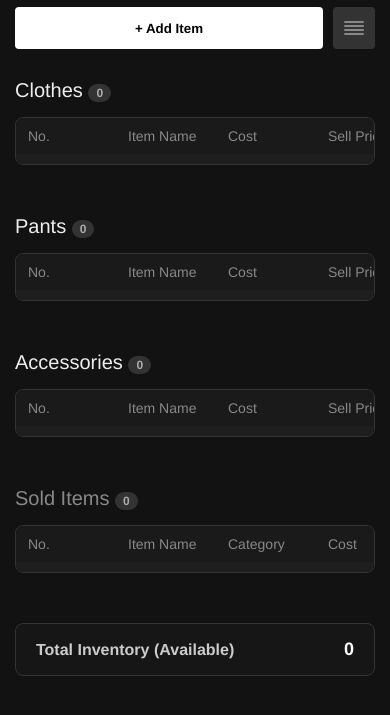
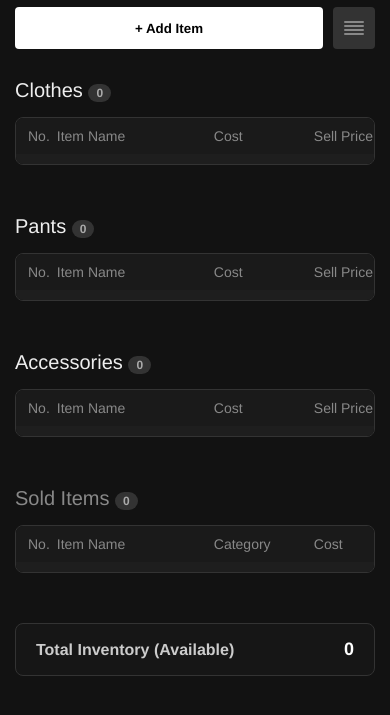
Before and after one commit to amiryzat/Amvthrift, a website: page index.html in a window 390 px wide. Shown: the part 161-876 px from the top of the page. Drawn offline with nearby package versions, Linux system fonts and the light colour scheme; no server answers.

Commit message:
fix space between the item number and item name column

```diff
--- a/style.css
+++ b/style.css
@@ -238,20 +238,29 @@ input[type="date"]::-webkit-calendar-picker-indicator:hover, input[type="time"]:
         min-width: 100px; /* Minimum breathing room for columns */
     }
 
-    td:nth-child(1) { min-width: 50px; } /* No. */
+    /* === FIX: COMPACT NO. & NAME COLUMN ON MOBILE === */
+
+    /* Column 1 (No.): Shrink to minimal width */
+    th:nth-child(1), td:nth-child(1) {
+        min-width: 35px;
+        width: 35px;
+        padding-right: 2px; /* Pull the next column closer */
+        text-align: center;
+    }
+
+    /* Column 2 (Item Name): Reduce left padding to hug Column 1 */
+    th:nth-child(2), td:nth-child(2) {
+        padding-left: 5px;
+        /* Allow text wrap logic below */
+        white-space: normal;
+        min-width: 150px;
+        max-width: 200px;
+        vertical-align: middle;
+    }
 
     /* Ensure action buttons don't stack weirdly */
     .action-cell {
         flex-wrap: nowrap;
-    }
-
-    /* ITEM NAME COLUMN FIX (Column 2) */
-    /* Resets specific display properties to allow natural row expansion */
-    td:nth-child(2) {
-        white-space: normal; /* Allow text to wrap inside */
-        min-width: 150px;
-        max-width: 200px;
-        vertical-align: middle;
     }
 
     /* The Wrapper inside Item Name TD handles the clamping now */
```
